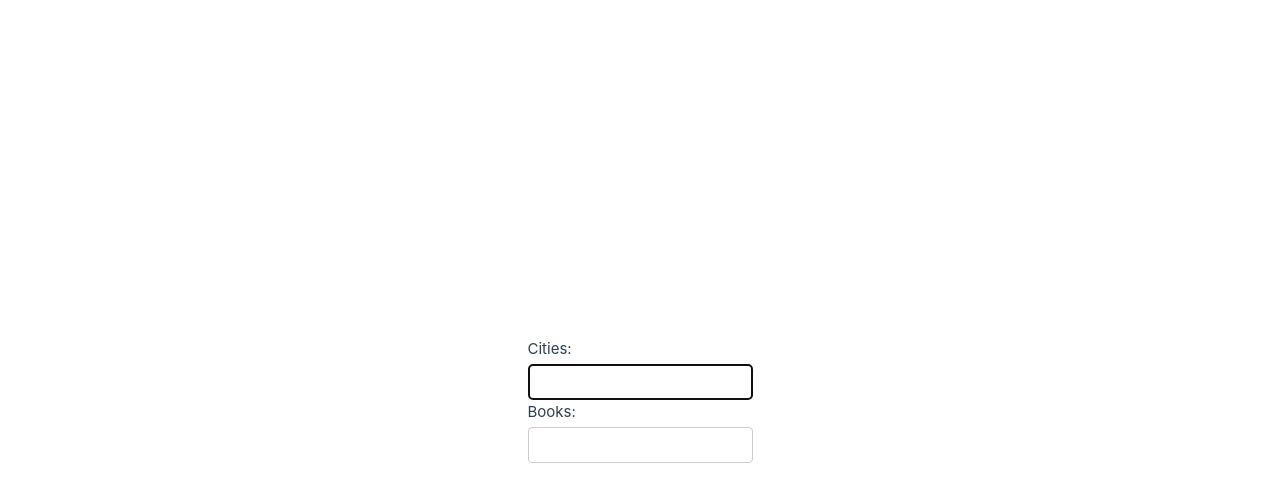
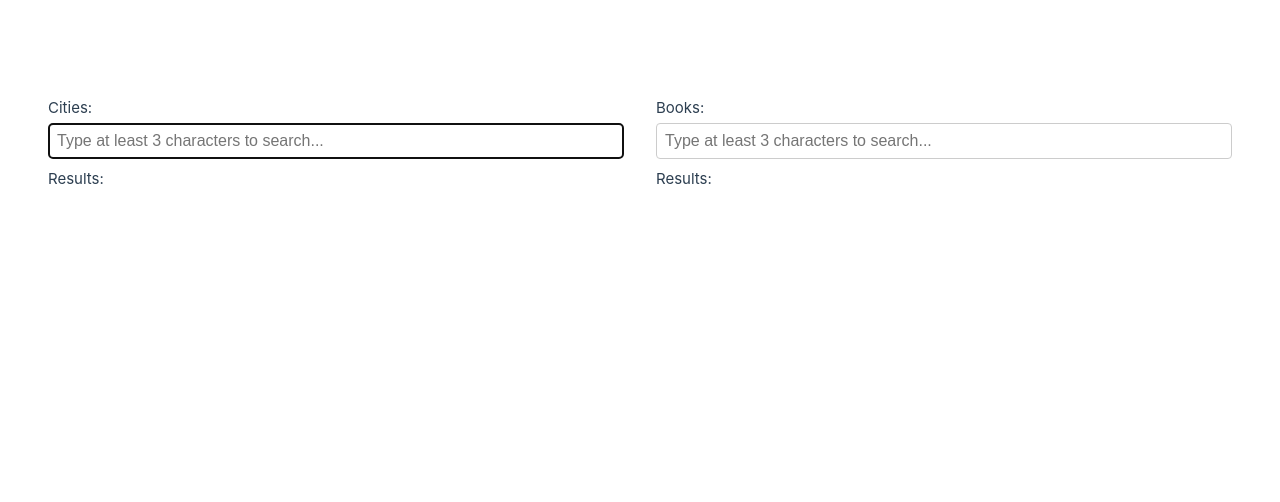
Before and after one commit to Infonautica/storyteq-challenge, a Vue app in the folder front-end/code/: page / in a window 1280 px wide. Shown: the top 502 px of the page. Built offline with nearby package versions, Linux system fonts and the light colour scheme.

Commit message:
Lsited underneath

```diff
--- a/front-end/code/src/App.vue
+++ b/front-end/code/src/App.vue
@@ -71,10 +71,10 @@ const booksStore = useBooksSearchStore()
 
 <template>
   <main class="main">
-    <div>
+    <div class="main-half">
       <AutoComplete ype="cities" label="Cities" :data="citiesData" :store="citiesStore" />
     </div>
-    <div>
+    <div class="main-half">
       <AutoComplete type="books" label="Books" :data="booksData" :store="booksStore" />
     </div>
   </main>
@@ -83,10 +83,20 @@ const booksStore = useBooksSearchStore()
 <style scoped>
 .main {
   display: flex;
+  flex-direction: row;
+  justify-content: center;
+  align-items: flex-start;
+  height: 100%;
+  width: 100%;
+  padding-top: 5rem;
+}
+
+.main-half {
+  display: flex;
   flex-direction: column;
   justify-content: center;
   align-items: center;
-  height: 100%;
-  width: 100%;
+  width: 50%;
+  padding: 1rem;
 }
 </style>
--- a/front-end/code/src/components/AutoComplete.vue
+++ b/front-end/code/src/components/AutoComplete.vue
@@ -22,7 +22,9 @@ function handleChange(event: InputEvent) {
   suggestions.value = getSuggestions(newValue)
 }
 
-const showSuggestions = computed(() => props.store.searchValue.length > 3)
+const showSuggestions = computed(() => props.store.searchValue.length > 2)
+const isEmptyResult = computed(() => suggestions.value.length === 0)
+const showNoResults = computed(() => showSuggestions.value && isEmptyResult.value)
 </script>
 
 <template>
@@ -32,7 +34,8 @@ const showSuggestions = computed(() => props.store.searchValue.length > 3)
     </div>
     <input
       autofocus
-      id="searchbar"
+      class="searchbar"
+      placeholder="Type at least 3 characters to search..."
       @input="handleChange"
       :value="props.store.searchValue"
       :list="suggestionsId"
@@ -40,13 +43,19 @@ const showSuggestions = computed(() => props.store.searchValue.length > 3)
     <datalist v-if="showSuggestions" :id="suggestionsId">
       <option v-for="suggestion in suggestions" :key="suggestion" :value="suggestion" />
     </datalist>
+    <div class="results">
+      <div>Results:</div>
+      <div class="no-results-message" v-if="showNoResults">No results found</div>
+      <ul v-if="showSuggestions">
+        <li v-for="suggestion in suggestions" :key="suggestion">{{ suggestion }}</li>
+      </ul>
+    </div>
   </div>
 </template>
 
 <style scoped>
 .wrapper {
   width: 100%;
-  max-width: 20rem;
 }
 
 .label-row {
@@ -57,11 +66,15 @@ const showSuggestions = computed(() => props.store.searchValue.length > 3)
   text-align: left;
 }
 
-#searchbar {
+.searchbar {
   padding: 0.5rem;
   font-size: 1rem;
   border: 1px solid #ccc;
   border-radius: 0.25rem;
   width: 100%;
+  margin-bottom: 0.5rem;
+}
+
+.no-results-message {
 }
 </style>
```
